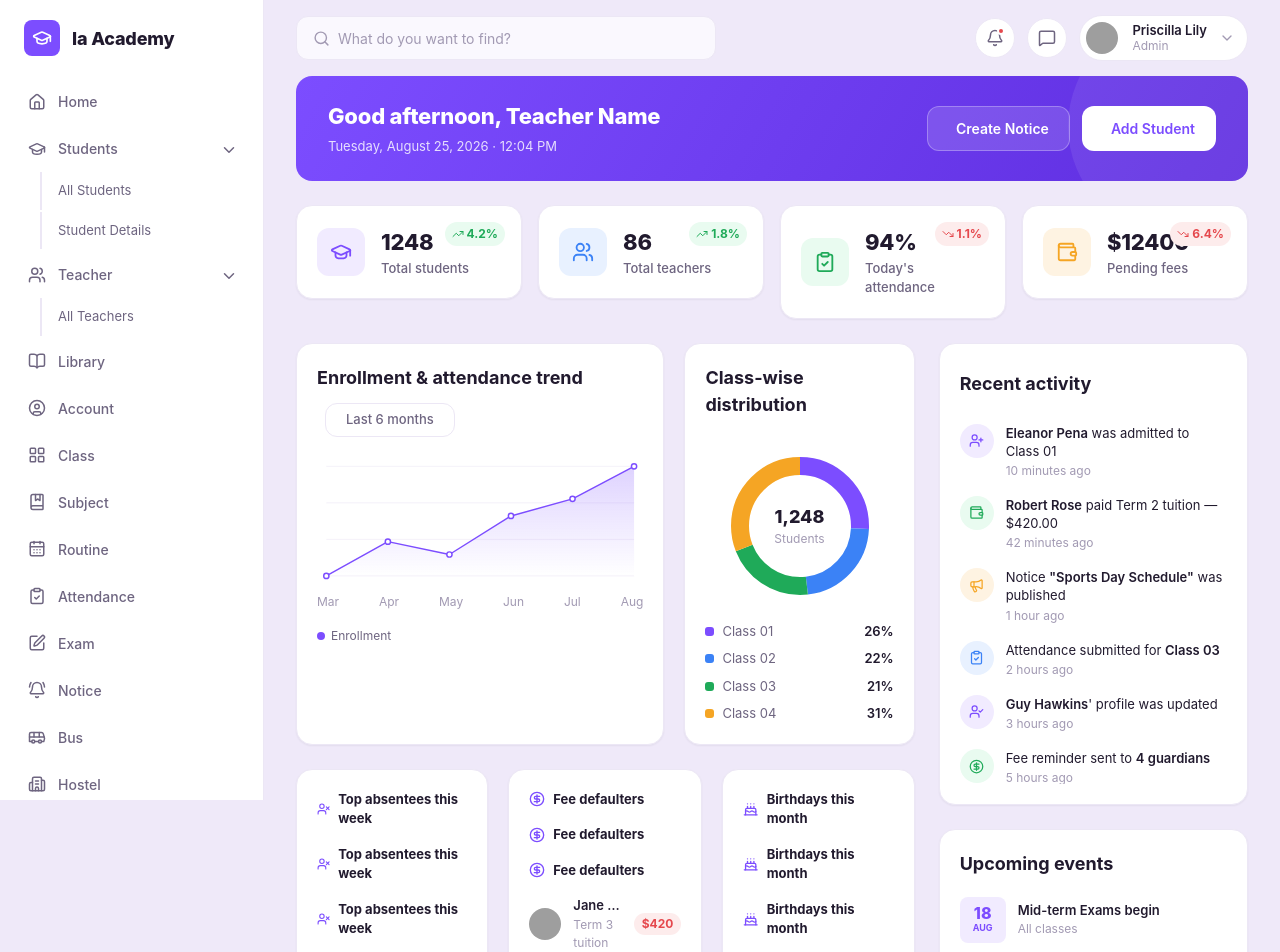
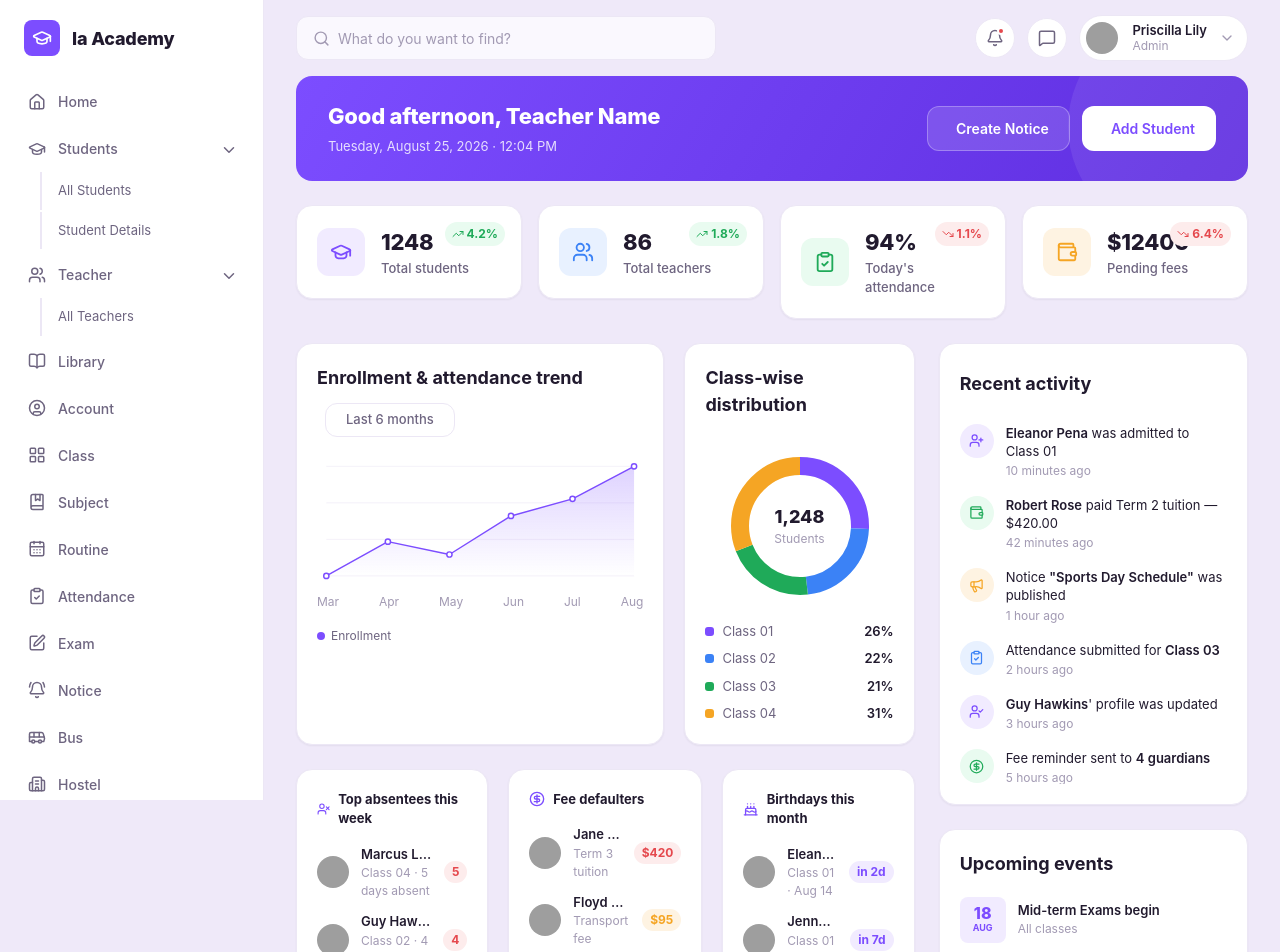
Before and after one commit to wee08/fullstack_cours_homework, a React app in the folder student_management/frontend/: page / in a window 1280 px wide. Shown: the top 952 px of the page. Built offline with nearby package versions, Linux system fonts and the light colour scheme; grey boxes are pictures that could not be loaded; the HTML template or start-up script is replaced by a standard one.

Commit message:
fix: title renders 3 times for each

```diff
--- a/student_management/frontend/src/components/QuickListCard.jsx
+++ b/student_management/frontend/src/components/QuickListCard.jsx
@@ -1,14 +1,13 @@
+import { useDebugValue } from "react";
 import { sections } from "../assets/quickListCardAssets";
 
 const QuickList = ({ icon: Icon, title, data, id }) => {
   return (
     <div className="card quicklist-card" id={id}>
-      {data.map((d, idx) => (
-        <h3 className="quicklist-title" key={idx}>
-          <Icon />
-          {title}
-        </h3>
-      ))}
+      <h3 className="quicklist-title" key={id}>
+        <Icon />
+        {title}
+      </h3>
 
       <ul className="quicklist" id="absenteesList">
         {data.map((d, idx) => (
```
